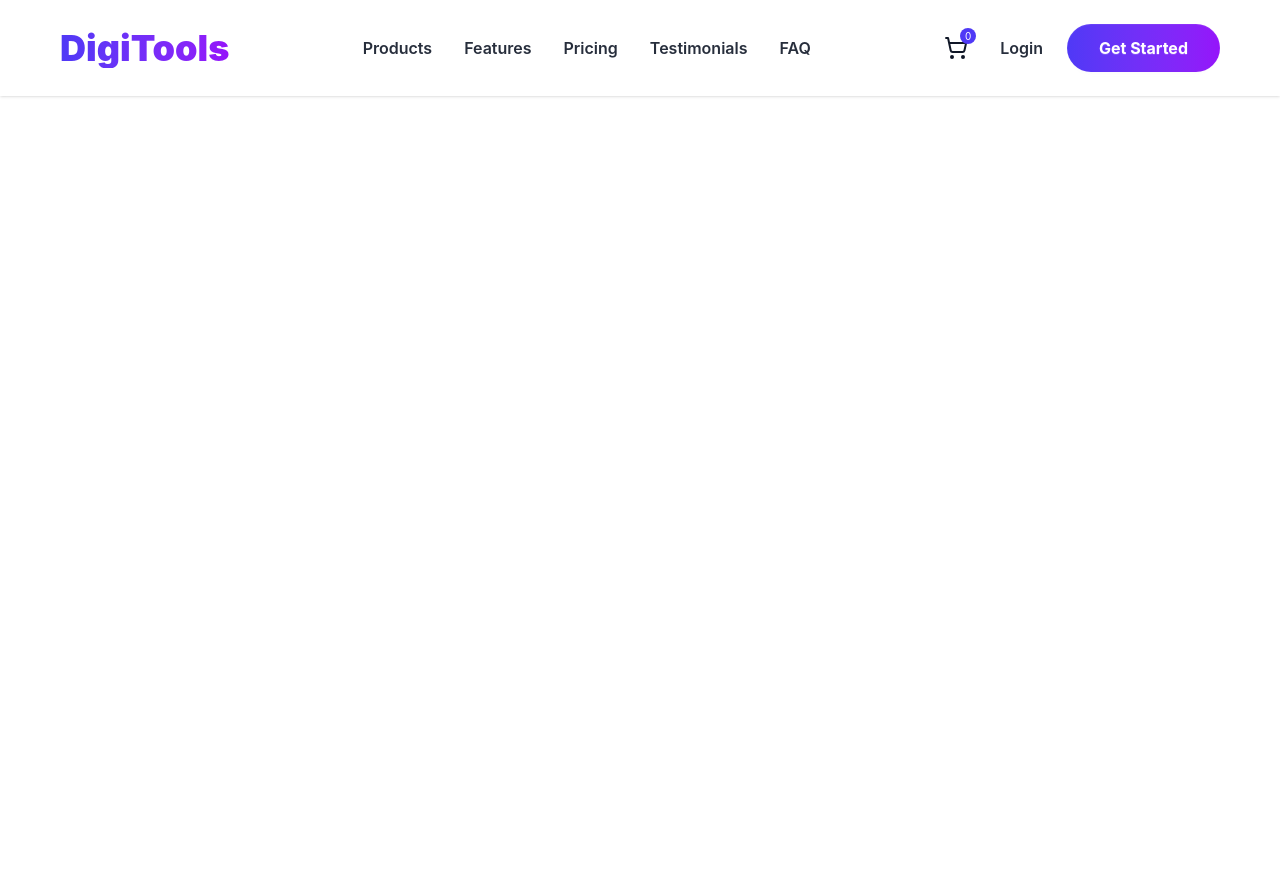
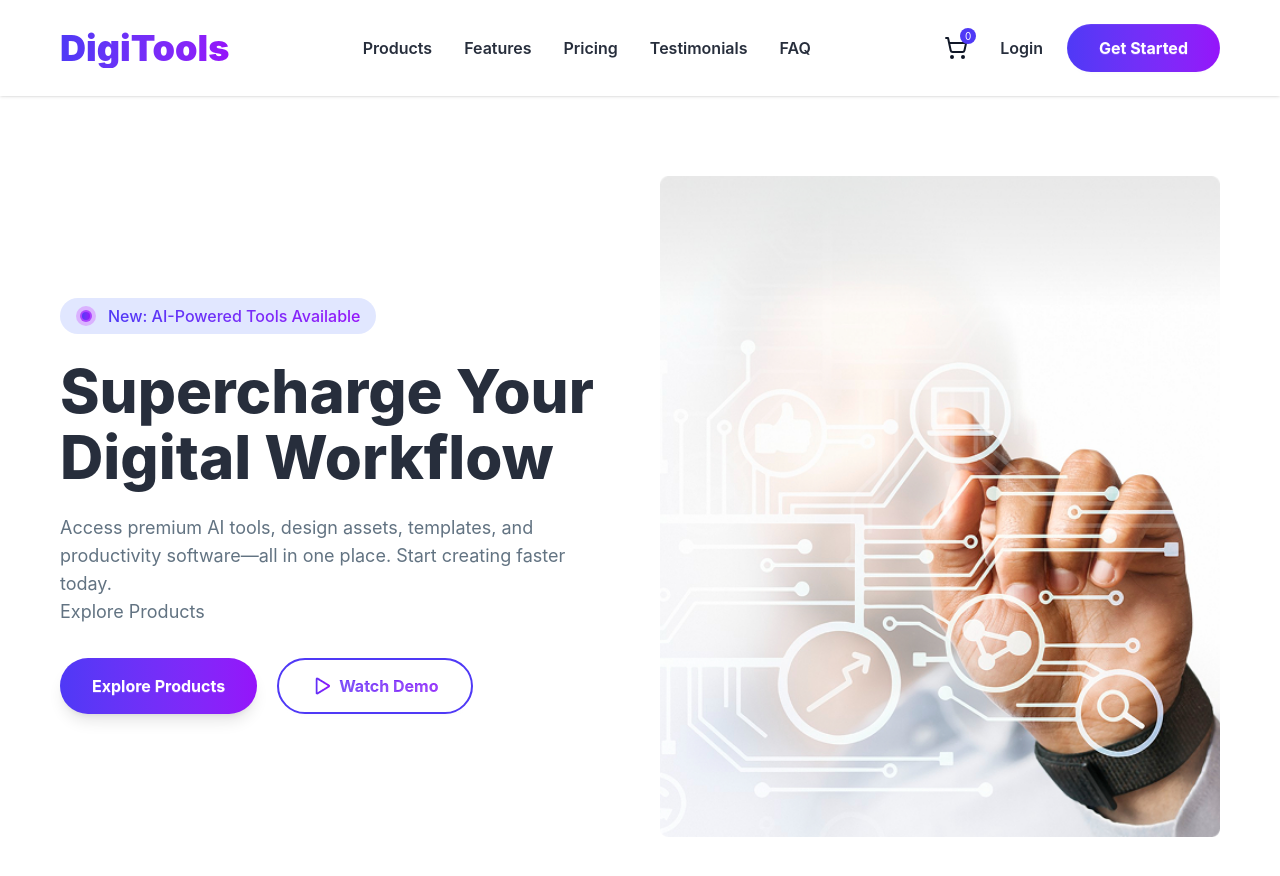
Before and after one commit to dhsuzon/digitools_project, a React (Vite) app: page / in a window 1280 px wide. Shown: the top 876 px of the page. Before the commit the page ends 800 px from the top, so only its background shows below. Built offline with nearby package versions, Linux system fonts and the light colour scheme.

Commit message:
create main banner component

```diff
--- a/src/App.jsx
+++ b/src/App.jsx
@@ -1,12 +1,14 @@
 import "./App.css";
 
 import Navbar from "./components/navbar/Navbar";
+import Banner from "./components/main/banner/Banner";
 
 
 const App=()=>{
   return (
     <>
       <Navbar />
+      <Banner/>
 
     </>
   );
--- a/src/components/main/banner/Banner.jsx
+++ b/src/components/main/banner/Banner.jsx
@@ -0,0 +1,64 @@
+import React from "react";
+import banner from "../../../assets/banner.png";
+import play from "../../../assets/play.png";
+
+const Banner = () => {
+  return (
+    <section className="w-full overflow-hidden">
+
+      <div className="max-w-7xl mx-auto flex flex-col lg:flex-row justify-between items-center py-10 lg:py-20 px-6 md:px-15 gap-10">
+        <div className="flex-1 space-y-6 text-center lg:text-left">
+
+          <button className="flex items-center gap-3 bg-[#E1E7FF] px-4 py-1.5 rounded-full mx-auto lg:mx-0">
+            <div className="flex items-center justify-center">
+              <div className="w-5 h-5 rounded-full bg-purple-300 flex items-center justify-center">
+                <div className="w-3 h-3 rounded-full bg-purple-500 flex items-center justify-center">
+                  <div className="w-2 h-2 rounded-full bg-linear-to-r from-[#4F39F6] to-[#9514FA] shadow-lg shadow-purple-500/50"></div>
+                </div>
+              </div>
+            </div>
+
+            <span className="bg-linear-to-r from-[#4F39F6] to-[#9514FA] bg-clip-text text-transparent text-sm md:text-base font-medium">
+              New: AI-Powered Tools Available
+            </span>
+          </button>
+
+
+          <h1 className="font-extrabold text-4xl md:text-6xl text-[#101727]/90 leading-[1.1] lg:max-w-162.5">
+            Supercharge Your Digital Workflow
+          </h1>
+
+
+          <p className="font-normal text-base md:text-lg text-[#627382] max-w-xl mx-auto lg:mx-0">
+            Access premium AI tools, design assets, templates, and productivity
+            software—all in one place. Start creating faster today. <br /> Explore
+            Products
+          </p>
+
+
+          <div className="flex flex-wrap justify-center lg:justify-start gap-5 pt-2">
+            <button className="btn h-auto bg-linear-to-r from-[#4F39F6] to-[#9514FA] rounded-full text-base font-bold px-8 py-3.5 text-white shadow-lg hover:opacity-90 transition-all border-none">
+              Explore Products
+            </button>
+
+            <button className="flex btn h-auto items-center gap-2 border-2 border-[#4F39F6] rounded-full text-base font-bold px-8 py-3.5 bg-transparent bg-linear-to-r from-[#4F39F6] to-[#9514FA] bg-clip-text text-transparent">
+              <img src={play} alt="play" className="w-5 h-5" />
+              Watch Demo
+            </button>
+          </div>
+        </div>
+
+
+        <div className="flex-1 w-full max-w-lg lg:max-w-none flex justify-center lg:justify-end">
+          <img
+            src={banner}
+            alt="Banner"
+            className="w-full h-auto object-contain"
+          />
+        </div>
+      </div>
+    </section>
+  );
+};
+
+export default Banner;
```
